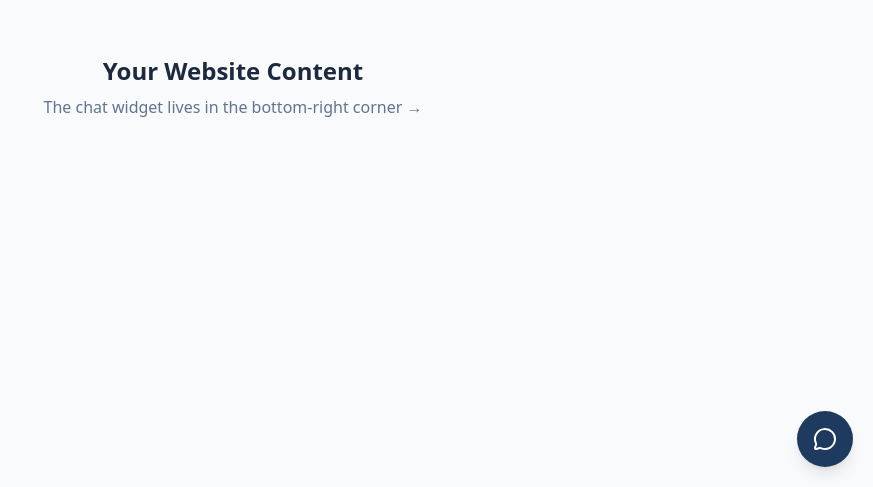
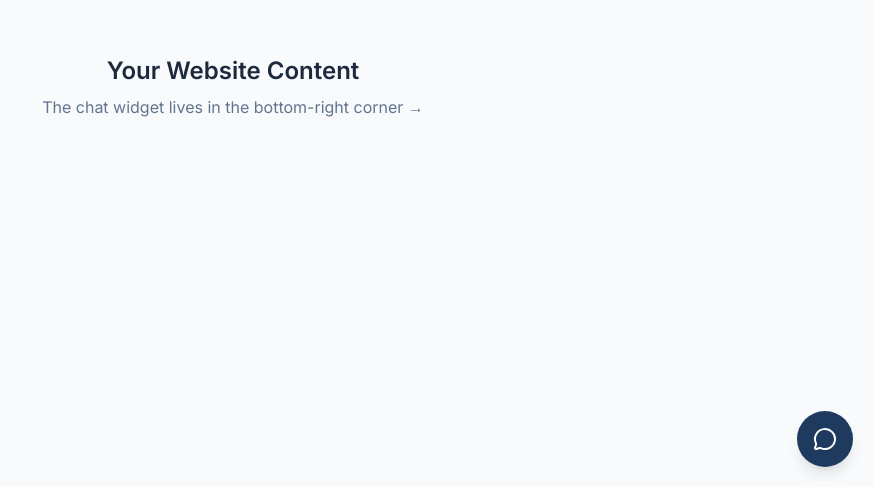
Before and after one commit to Fenil-Techy/FenBot, a Next.js app in the folder frontend/: page / in a window 1280 px wide. Shown: the part 313-800 px from the top of the page, without its empty margins (407-1280 px from the left). Built offline with nearby package versions, Linux system fonts and the light colour scheme; no server answers.

Commit message:
font and metadata update

```diff
--- a/frontend/app/layout.tsx
+++ b/frontend/app/layout.tsx
@@ -1,20 +1,27 @@
 import type { Metadata } from "next";
-import { Geist, Geist_Mono } from "next/font/google";
+import { Inter } from "next/font/google";
 import "./globals.css";
 
-const geistSans = Geist({
-  variable: "--font-geist-sans",
+/*
+  Inter is loaded via next/font — Next.js self-hosts it automatically.
+  This means zero external network requests at runtime (good for performance + privacy).
+  Weights: 400, 500, 600, 700 — exactly what the design system allows.
+*/
+const inter = Inter({
   subsets: ["latin"],
-});
-
-const geistMono = Geist_Mono({
-  variable: "--font-geist-mono",
-  subsets: ["latin"],
+  weight: ["400", "500", "600", "700"],
+  variable: "--font-inter", // Makes it available as a CSS variable too
+  display: "swap",          // Shows fallback font while Inter loads (avoids invisible text)
 });
 
 export const metadata: Metadata = {
-  title: "FenBot",
-  description: "AI Customer Support Chatbot",
+  title: {
+    default: "FenBot — AI Customer Support for Small Businesses",
+    template: "%s | FenBot",  // Dashboard pages can set their own title
+  },
+  description:
+    "FenBot answers customer questions from your real data — orders, products, policies. No hallucinations. No support team needed.",
+  metadataBase: new URL("https://fenbot.ai"), // Update when domain is live
 };
 
 export default function RootLayout({
@@ -23,11 +30,13 @@ export default function RootLayout({
   children: React.ReactNode;
 }>) {
   return (
-    <html
-      lang="en"
-      className={`${geistSans.variable} ${geistMono.variable} h-full antialiased`}
-    >
-      <body className="min-h-full flex flex-col">{children}</body>
+    /*
+      lang="en" — required for screen readers and SEO
+      The inter.className applies the Inter font to the whole document.
+      antialiased — makes text render smoother (subpixel anti-aliasing off).
+    */
+    <html lang="en" className={`${inter.variable} ${inter.className} h-full antialiased`}>
+      <body className="min-h-full">{children}</body>
     </html>
   );
 }
```
